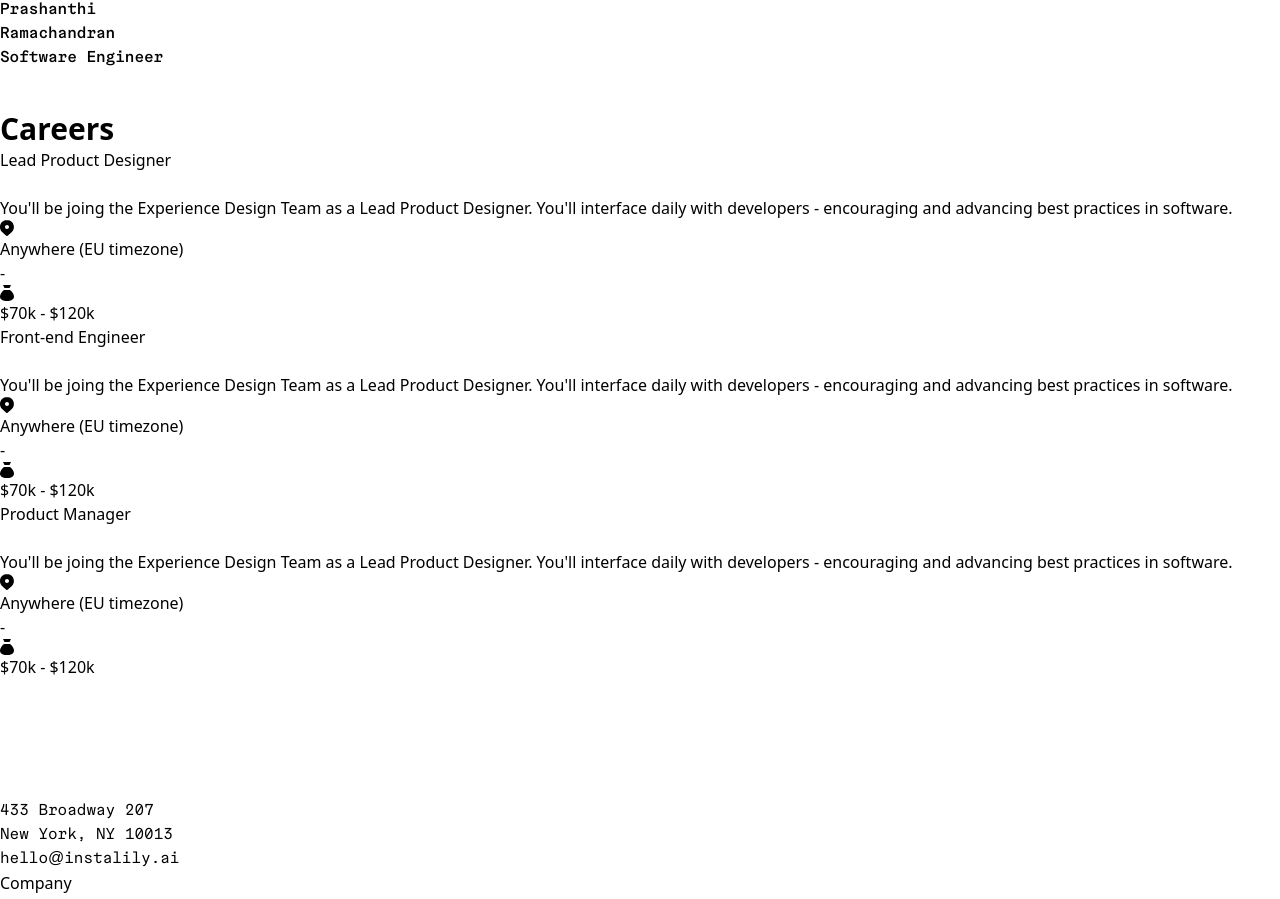
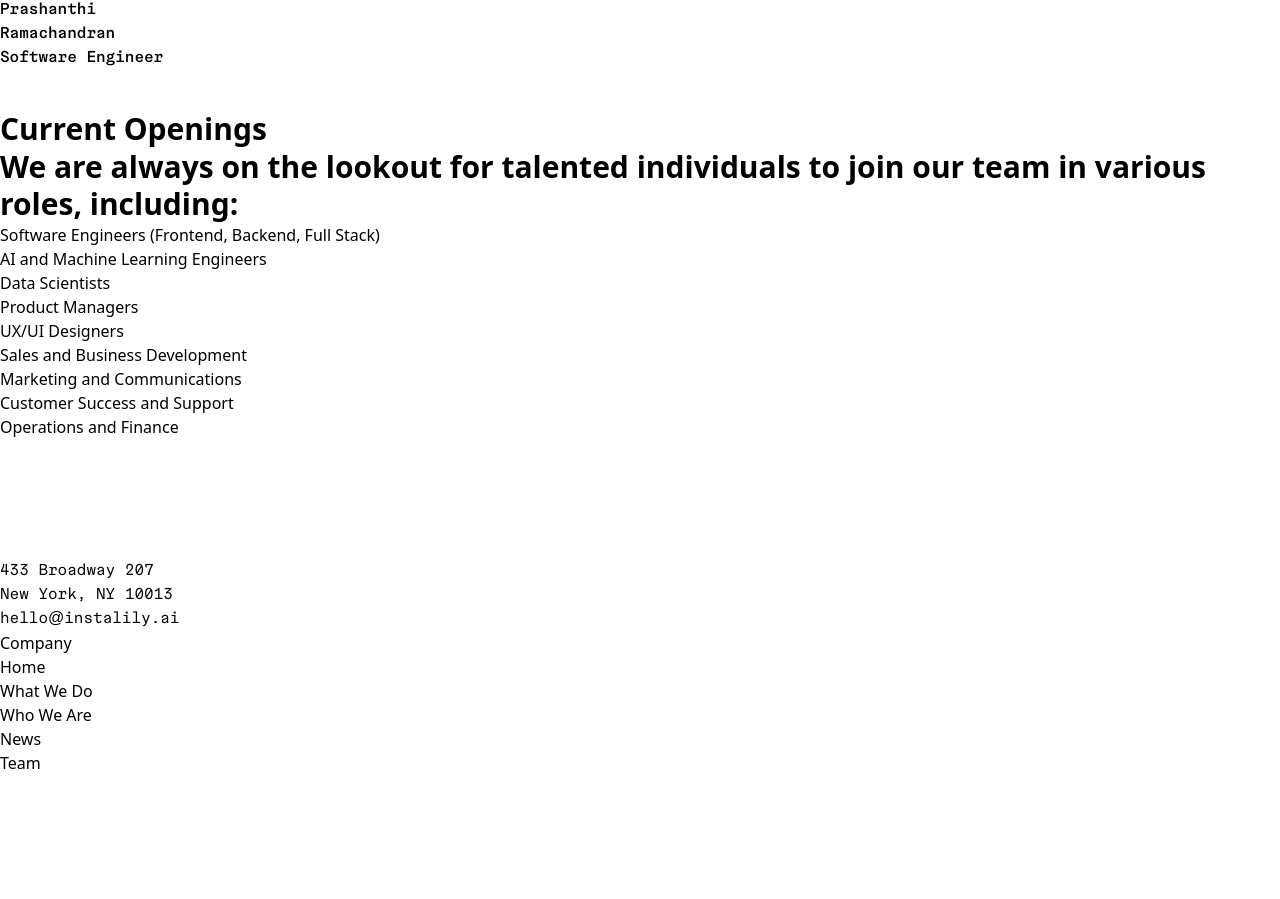
Before and after one commit to alxkai/instalilyv2, a Next.js app: page /about in a window 1280 px wide. Shown: the part 3004-3903 px from the top of the page. Built offline with nearby package versions, Linux system fonts and the light colour scheme.

Commit message:
Update career.tsx

```diff
--- a/components/career.tsx
+++ b/components/career.tsx
@@ -1,116 +1,85 @@
 export default function Career() {
   return (
     <section className="bg-[#F2F2F2]">
-      <div className="max-w-4xl mx-auto px-4 sm:px-6 ">
+      <div className="max-w-6xl mx-auto px-4 sm:px-6 ">
         <div className="pb-12 md:pb-20">
 
           {/* Section header */}
-          <h3 className="h3 mb-8 pt-8">Careers</h3>
+          <h3 className="h3 mb-8 pt-8">Current Openings
+          <br/>
+          <span className="flex justify-between items-center text-xl font-bold text-gray-500 transition duration-150 pt-2 ease-in-out">We are always on the lookout for talented individuals to join our team in various roles, including:</span></h3>
 
           {/* Job list */}
           <div className="-my-3" data-aos-id-career>
 
-            {/* 1st Item */}
             <div className="py-3" data-aos="fade-up" data-aos-anchor="[data-aos-id-career]">
               <div className="pb-6 border-b border-gray-800">
                 <div className="mb-2">
-                  <a className="flex justify-between items-center text-xl font-bold text-[#181818] hover:text-[#D9027D] transition duration-150 ease-in-out" href="#0">
-                    <span>Lead Product Designer</span>
-                    <svg className="stroke-current shrink-0 ml-2" width="24" height="24" xmlns="http://www.w3.org/2000/svg">
-                      <g strokeWidth="2" fill="none">
-                        <path d="M1 12h20" />
-                        <path strokeLinecap="square" d="M14 5l7 7-7 7" />
-                      </g>
-                    </svg>
-                  </a>
-                </div>
-                <div className="text-lg text-gray-400 mb-3">
-                  You'll be joing the Experience Design Team as a Lead Product Designer. You'll interface daily with developers - encouraging and advancing best practices in software.
-                </div>
-                <div className="text-gray-400 flex flex-wrap items-center">
-                  <div className="inline-flex items-center">
-                    <svg className="mr-2 shrink-0" width="14" height="17" viewBox="0 0 14 17" xmlns="http://www.w3.org/2000/svg">
-                      <path className="fill-current text-gray-300" d="M7 0C3.1 0 0 3.1 0 7c0 1.9.7 3.7 2.1 5 .1.1 4.1 3.7 4.2 3.8.4.3 1 .3 1.3 0 .1-.1 4.2-3.7 4.2-3.8 1.4-1.3 2.1-3.1 2.1-5 .1-3.9-3-7-6.9-7zm0 9c-1.1 0-2-.9-2-2s.9-2 2-2 2 .9 2 2-.9 2-2 2z" />
-                    </svg>
-                    <span>Anywhere (EU timezone)</span>
-                  </div>
-                  <span className="text-gray-700 mx-3"> - </span>
-                  <div className="inline-flex items-center">
-                    <svg className="mr-2 shrink-0" width="14" height="16" viewBox="0 0 14 16" xmlns="http://www.w3.org/2000/svg">
-                      <path className="fill-current text-gray-300" d="M9.5 3L11 0H3l1.5 3zM10 5H4c-2 1.458-4 4.235-4 6.4C0 12.573.5 16 7 16c6.495 0 7-3.431 7-4.6 0-2.165-2-4.942-4-6.4z" />
-                    </svg>
-                    <span>$70k - $120k</span>
-                  </div>
+                    <span className="flex justify-between items-center text-xl font-bold text-[#181818] transition duration-150 ease-in-out">Software Engineers (Frontend, Backend, Full Stack)</span>
                 </div>
               </div>
             </div>
 
-            {/* 2nd Item */}
-            <div className="py-3" data-aos="fade-up" data-aos-delay="200" data-aos-anchor="[data-aos-id-career]">
+            <div className="py-3" data-aos="fade-up" data-aos-anchor="[data-aos-id-career]">
               <div className="pb-6 border-b border-gray-800">
                 <div className="mb-2">
-                  <a className="flex justify-between items-center text-xl font-bold text-[#181818] hover:text-[#D9027D] transition duration-150 ease-in-out" href="#0">
-                    <span>Front-end Engineer</span>
-                    <svg className="stroke-current shrink-0 ml-2" width="24" height="24" xmlns="http://www.w3.org/2000/svg">
-                      <g strokeWidth="2" fill="none">
-                        <path d="M1 12h20" />
-                        <path strokeLinecap="square" d="M14 5l7 7-7 7" />
-                      </g>
-                    </svg>
-                  </a>
-                </div>
-                <div className="text-lg text-gray-400 mb-3">
-                  You'll be joing the Experience Design Team as a Lead Product Designer. You'll interface daily with developers - encouraging and advancing best practices in software.
-                </div>
-                <div className="text-gray-400 flex flex-wrap items-center">
-                  <div className="inline-flex items-center">
-                    <svg className="mr-2 shrink-0" width="14" height="17" viewBox="0 0 14 17" xmlns="http://www.w3.org/2000/svg">
-                      <path className="fill-current text-gray-300" d="M7 0C3.1 0 0 3.1 0 7c0 1.9.7 3.7 2.1 5 .1.1 4.1 3.7 4.2 3.8.4.3 1 .3 1.3 0 .1-.1 4.2-3.7 4.2-3.8 1.4-1.3 2.1-3.1 2.1-5 .1-3.9-3-7-6.9-7zm0 9c-1.1 0-2-.9-2-2s.9-2 2-2 2 .9 2 2-.9 2-2 2z" />
-                    </svg>
-                    <span>Anywhere (EU timezone)</span>
-                  </div>
-                  <span className="text-gray-700 mx-3"> - </span>
-                  <div className="inline-flex items-center">
-                    <svg className="mr-2 shrink-0" width="14" height="16" viewBox="0 0 14 16" xmlns="http://www.w3.org/2000/svg">
-                      <path className="fill-current text-gray-300" d="M9.5 3L11 0H3l1.5 3zM10 5H4c-2 1.458-4 4.235-4 6.4C0 12.573.5 16 7 16c6.495 0 7-3.431 7-4.6 0-2.165-2-4.942-4-6.4z" />
-                    </svg>
-                    <span>$70k - $120k</span>
-                  </div>
+                    <span className="flex justify-between items-center text-xl font-bold text-[#181818] transition duration-150 ease-in-out">AI and Machine Learning Engineers</span>
                 </div>
               </div>
             </div>
 
-            {/* 3rd Item */}
-            <div className="py-3" data-aos="fade-up" data-aos-delay="400" data-aos-anchor="[data-aos-id-career]">
+            <div className="py-3" data-aos="fade-up" data-aos-anchor="[data-aos-id-career]">
               <div className="pb-6 border-b border-gray-800">
                 <div className="mb-2">
-                  <a className="flex justify-between items-center text-xl font-bold text-[#181818] hover:text-[#D9027D] transition duration-150 ease-in-out" href="#0">
-                    <span>Product Manager</span>
-                    <svg className="stroke-current shrink-0 ml-2" width="24" height="24" xmlns="http://www.w3.org/2000/svg">
-                      <g strokeWidth="2" fill="none">
-                        <path d="M1 12h20" />
-                        <path strokeLinecap="square" d="M14 5l7 7-7 7" />
-                      </g>
-                    </svg>
-                  </a>
+                    <span className="flex justify-between items-center text-xl font-bold text-[#181818] transition duration-150 ease-in-out">Data Scientists</span>
                 </div>
-                <div className="text-lg text-gray-400 mb-3">
-                  You'll be joing the Experience Design Team as a Lead Product Designer. You'll interface daily with developers - encouraging and advancing best practices in software.
+              </div>
+            </div>
+
+            <div className="py-3" data-aos="fade-up" data-aos-anchor="[data-aos-id-career]">
+              <div className="pb-6 border-b border-gray-800">
+                <div className="mb-2">
+                    <span className="flex justify-between items-center text-xl font-bold text-[#181818] transition duration-150 ease-in-out">Product Managers</span>
                 </div>
-                <div className="text-gray-400 flex flex-wrap items-center">
-                  <div className="inline-flex items-center">
-                    <svg className="mr-2 shrink-0" width="14" height="17" viewBox="0 0 14 17" xmlns="http://www.w3.org/2000/svg">
-                      <path className="fill-current text-gray-300" d="M7 0C3.1 0 0 3.1 0 7c0 1.9.7 3.7 2.1 5 .1.1 4.1 3.7 4.2 3.8.4.3 1 .3 1.3 0 .1-.1 4.2-3.7 4.2-3.8 1.4-1.3 2.1-3.1 2.1-5 .1-3.9-3-7-6.9-7zm0 9c-1.1 0-2-.9-2-2s.9-2 2-2 2 .9 2 2-.9 2-2 2z" />
-                    </svg>
-                    <span>Anywhere (EU timezone)</span>
-                  </div>
-                  <span className="text-gray-700 mx-3"> - </span>
-                  <div className="inline-flex items-center">
-                    <svg className="mr-2 shrink-0" width="14" height="16" viewBox="0 0 14 16" xmlns="http://www.w3.org/2000/svg">
-                      <path className="fill-current text-gray-300" d="M9.5 3L11 0H3l1.5 3zM10 5H4c-2 1.458-4 4.235-4 6.4C0 12.573.5 16 7 16c6.495 0 7-3.431 7-4.6 0-2.165-2-4.942-4-6.4z" />
-                    </svg>
-                    <span>$70k - $120k</span>
-                  </div>
+              </div>
+            </div>
+
+            <div className="py-3" data-aos="fade-up" data-aos-anchor="[data-aos-id-career]">
+              <div className="pb-6 border-b border-gray-800">
+                <div className="mb-2">
+                    <span className="flex justify-between items-center text-xl font-bold text-[#181818] transition duration-150 ease-in-out">UX/UI Designers</span>
+                </div>
+              </div>
+            </div>
+
+            <div className="py-3" data-aos="fade-up" data-aos-anchor="[data-aos-id-career]">
+              <div className="pb-6 border-b border-gray-800">
+                <div className="mb-2">
+                    <span className="flex justify-between items-center text-xl font-bold text-[#181818] transition duration-150 ease-in-out">Sales and Business Development</span>
+                </div>
+              </div>
+            </div>
+
+            <div className="py-3" data-aos="fade-up" data-aos-anchor="[data-aos-id-career]">
+              <div className="pb-6 border-b border-gray-800">
+                <div className="mb-2">
+                    <span className="flex justify-between items-center text-xl font-bold text-[#181818] transition duration-150 ease-in-out">Marketing and Communications</span>
+                </div>
+              </div>
+            </div>
+
+            <div className="py-3" data-aos="fade-up" data-aos-anchor="[data-aos-id-career]">
+              <div className="pb-6 border-b border-gray-800">
+                <div className="mb-2">
+                    <span className="flex justify-between items-center text-xl font-bold text-[#181818] transition duration-150 ease-in-out">Customer Success and Support</span>
+                </div>
+              </div>
+            </div>
+
+            <div className="py-3" data-aos="fade-up" data-aos-anchor="[data-aos-id-career]">
+              <div className="pb-6 border-b border-gray-800">
+                <div className="mb-2">
+                    <span className="flex justify-between items-center text-xl font-bold text-[#181818] transition duration-150 ease-in-out">Operations and Finance</span>
                 </div>
               </div>
             </div>
```
